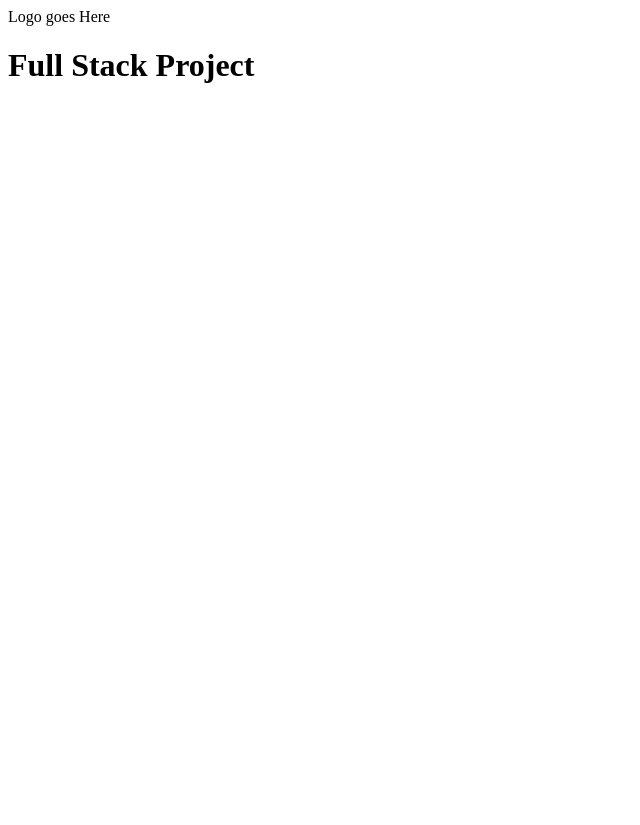
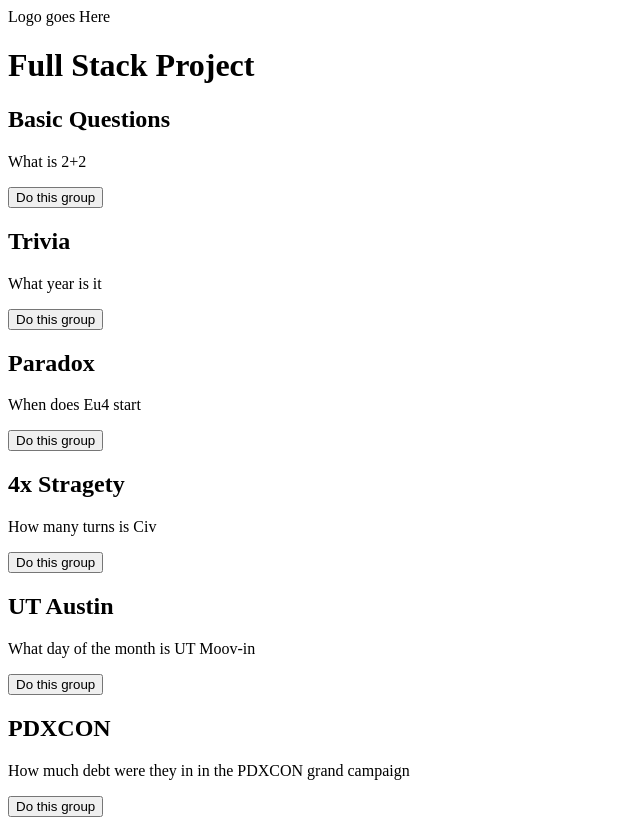
Before and after one commit to joecwilson/FullStack, a React app: page / in a window 1280 px wide. Shown: the whole page, without its empty margins (0-640 px from the left). Before the commit the page ends 800 px from the top, so only its background shows below. Built offline with nearby package versions, Linux system fonts and the light colour scheme; the HTML template or start-up script is replaced by a standard one.

Commit message:
Shows Questions from hardcoded list

```diff
--- a/assets/App.js
+++ b/assets/App.js
@@ -1,10 +1,12 @@
 import React, { Component } from 'react';
 import Header from './Header.js'
+import QuestionGroupView from "./QuestionGroupView";
 
 export default function App(){
     return(
         <div>
             <Header></Header>
+            <QuestionGroupView></QuestionGroupView>
         </div>
     )
 }
--- a/assets/QuestionGroupView.js
+++ b/assets/QuestionGroupView.js
@@ -1,10 +1,56 @@
 import React from 'react';
-
+import QuestionPreview from "./QuestionPreview";
 
 export default function QuestionGroupView(){
+     const questionGroups= [
+        {
+            id: 0,
+            first_question: "What is 2+2",
+            group_title: "Basic Questions",
+        },
+        {
+            id:1,
+            first_question: "What year is it",
+            group_title: "Trivia",
+        },
+        {
+            id:2,
+            first_question: "When does Eu4 start",
+            group_title: "Paradox",
+        },
+        {
+            id:3,
+            first_question: "How many turns is Civ",
+            group_title: "4x Stragety",
+        },
+        {
+            id:4,
+            first_question: "What day of the month is UT Moov-in",
+            group_title: "UT Austin",
+        },
+         {
+            id:5,
+            first_question: "How much debt were they in in the PDXCON grand campaign",
+            group_title: "PDXCON",
+        },
+    ]
+     const listItems = questionGroups.map(group =>
+        <div key={group.id}>
+            <h2>
+                {group.group_title}
+            </h2>
+            <p>
+                {group.first_question}
+            </p>
+            <button>
+                Do this group
+            </button>
+        </div>
+      );
+
     return(
         <div className="grid-container">
-
+            {listItems}
         </div>
     )
 }
--- /dev/null
+++ b/assets/QuestionPreview.js
@@ -0,0 +1,19 @@
+import React from 'react';
+
+
+export default function QuestionPreview(first_question,group_title){
+
+    return(
+        <div>
+            <h2>
+                {group_title}
+            </h2>
+            <p>
+                {first_question}
+            </p>
+            <button>
+                Do this group
+            </button>
+        </div>
+    )
+}
--- a/static/css/styles.css
+++ b/static/css/styles.css
@@ -4,7 +4,7 @@ html {
 
 .grid-container {
     display: grid;
-    grid-template-columns: auto auto auto auto auto;
+    grid-template-columns: 20% 20% 20% 20% 20%;
 }
 
 .logo {
```
Also changed, not shown: 1 other file (tests, documents, lock files or other folders).
